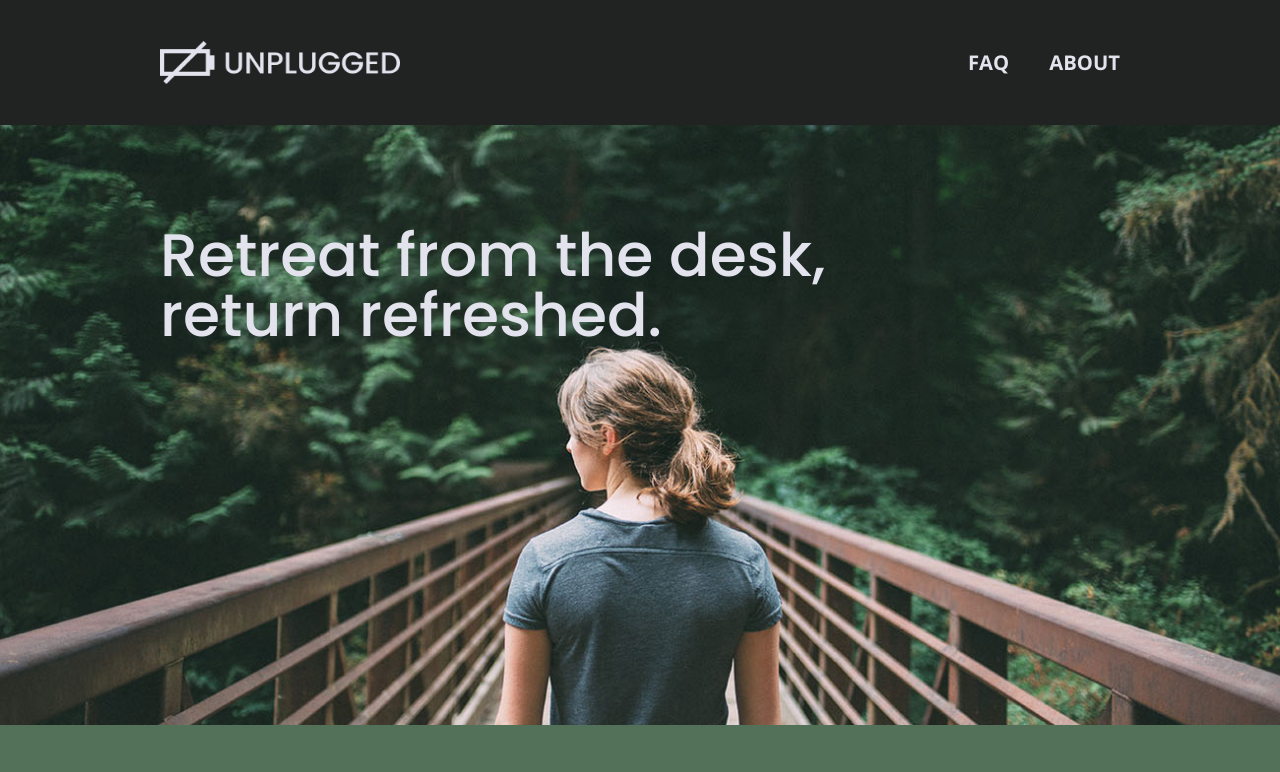
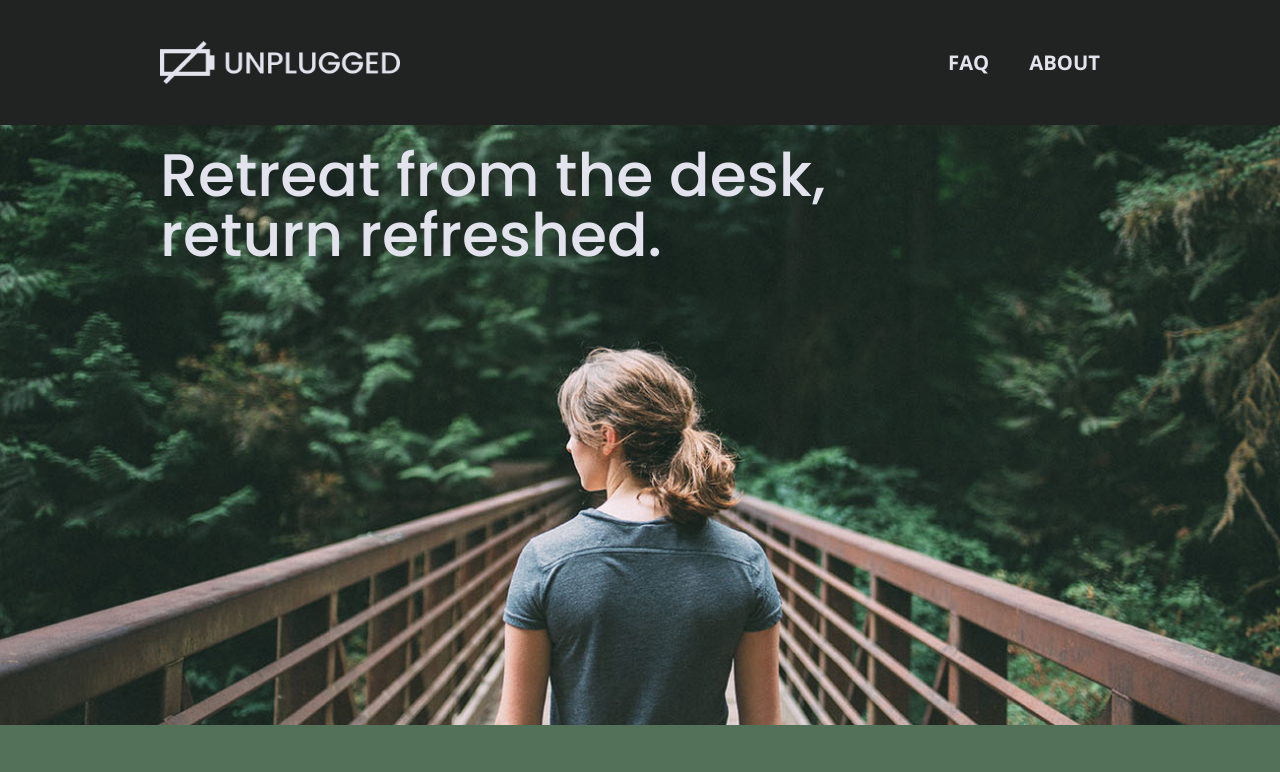
Before and after one commit to RuthB-arry/206-unplugged, a website built with Parcel: page index.html in a window 1280 px wide. Shown: the top 772 px of the page. Built offline with nearby package versions, Linux system fonts and the light colour scheme.

Commit message:
QA changes

```diff
--- a/css/main.css
+++ b/css/main.css
@@ -244,6 +244,9 @@ footer .copyright {
 
 /*---- Mobile-styles-Homepage-----*/
 
+.hero-area .content-wrapper {
+  margin: 20px 0;
+}
 .hero-area {
     display: flex;
     justify-content: center;
@@ -254,7 +257,7 @@ footer .copyright {
     background-position: center ;
 }
 .hero-area h1 {
-  font-size: 2.25em;
+  font-size: 2em;
   font-family: 'Poppins', Helvetica, Arial, sans-serif;
   font-weight: 500;
   line-height: 1.2;
@@ -540,7 +543,8 @@ header nav {
 
 }
 header nav ul{
-  justify-content: space-between;
+  justify-content: space-around;
+  padding-left: 0;
 }
 .header-divider {
   display: none;
```
